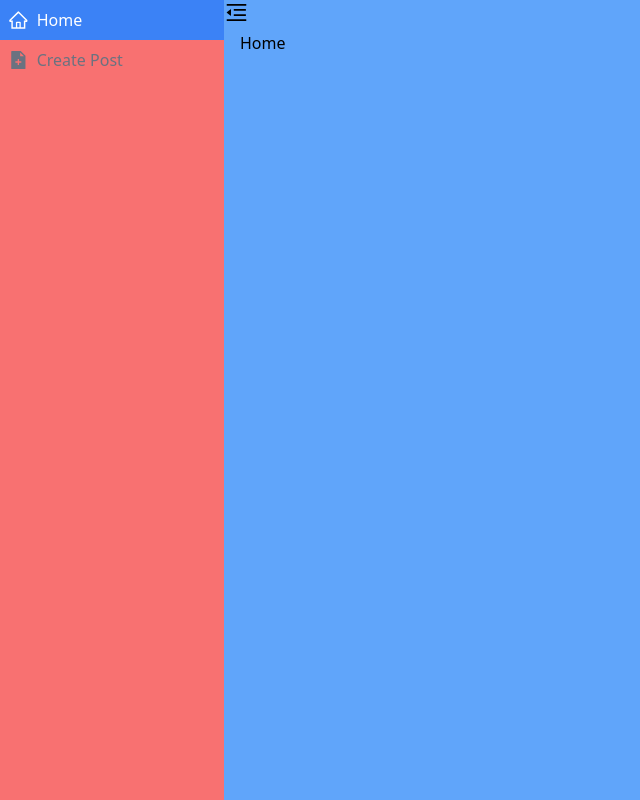
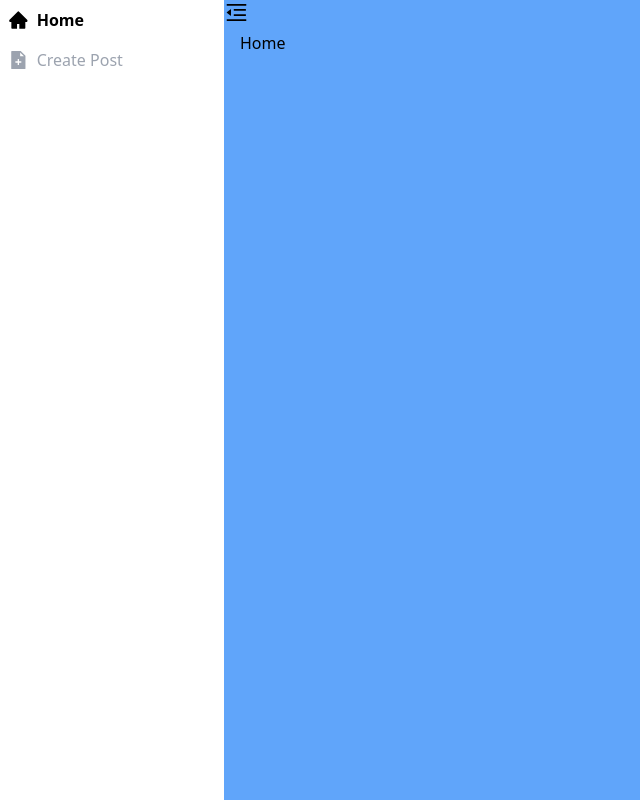
Before and after one commit to jonnyabrams/blog-standard, a React (Create React App) app in the folder admin/: page / in a window 1280 px wide. Shown: the whole page, without its empty margins (0-640 px from the left). Built offline with nearby package versions, Linux system fonts and the light colour scheme.

Commit message:
change active styles to bold instead of bg-blue

```diff
--- a/admin/src/App.tsx
+++ b/admin/src/App.tsx
@@ -21,7 +21,7 @@ const App = () => {
   return (
     <div className="flex">
       {/* nav section  */}
-      <div className={`${getNavWidth()} h-screen bg-red-400 transition-width`}>
+      <div className={`${getNavWidth()} h-screen transition-width`}>
         <Navbar closed={closedNav} />
       </div>
 
--- a/admin/src/components/Navbar.tsx
+++ b/admin/src/components/Navbar.tsx
@@ -1,5 +1,5 @@
 import { NavLink } from "react-router-dom";
-import { AiOutlineHome, AiFillFileAdd } from "react-icons/ai";
+import { AiFillHome, AiFillFileAdd } from "react-icons/ai";
 import { ReactNode } from "react";
 
 interface INavItem {
@@ -12,8 +12,8 @@ interface INavItem {
 const NavItem = ({ to, text, icon, closed }: INavItem) => {
   const commonClasses =
     "flex items-center space-x-2 w-full p-2 block whitespace-nowrap";
-  const activeClasses = `${commonClasses} bg-blue-500 text-white`;
-  const inactiveClasses = `${commonClasses} text-gray-500`;
+  const activeClasses = `${commonClasses} font-bold`;
+  const inactiveClasses = `${commonClasses} text-gray-400`;
 
   return (
     <NavLink
@@ -44,7 +44,7 @@ const Navbar = ({ closed }: { closed: boolean }) => {
             closed={closed}
             to="/"
             text="Home"
-            icon={<AiOutlineHome size={24} />}
+            icon={<AiFillHome size={24} />}
           />
         </li>
         <li>
```
